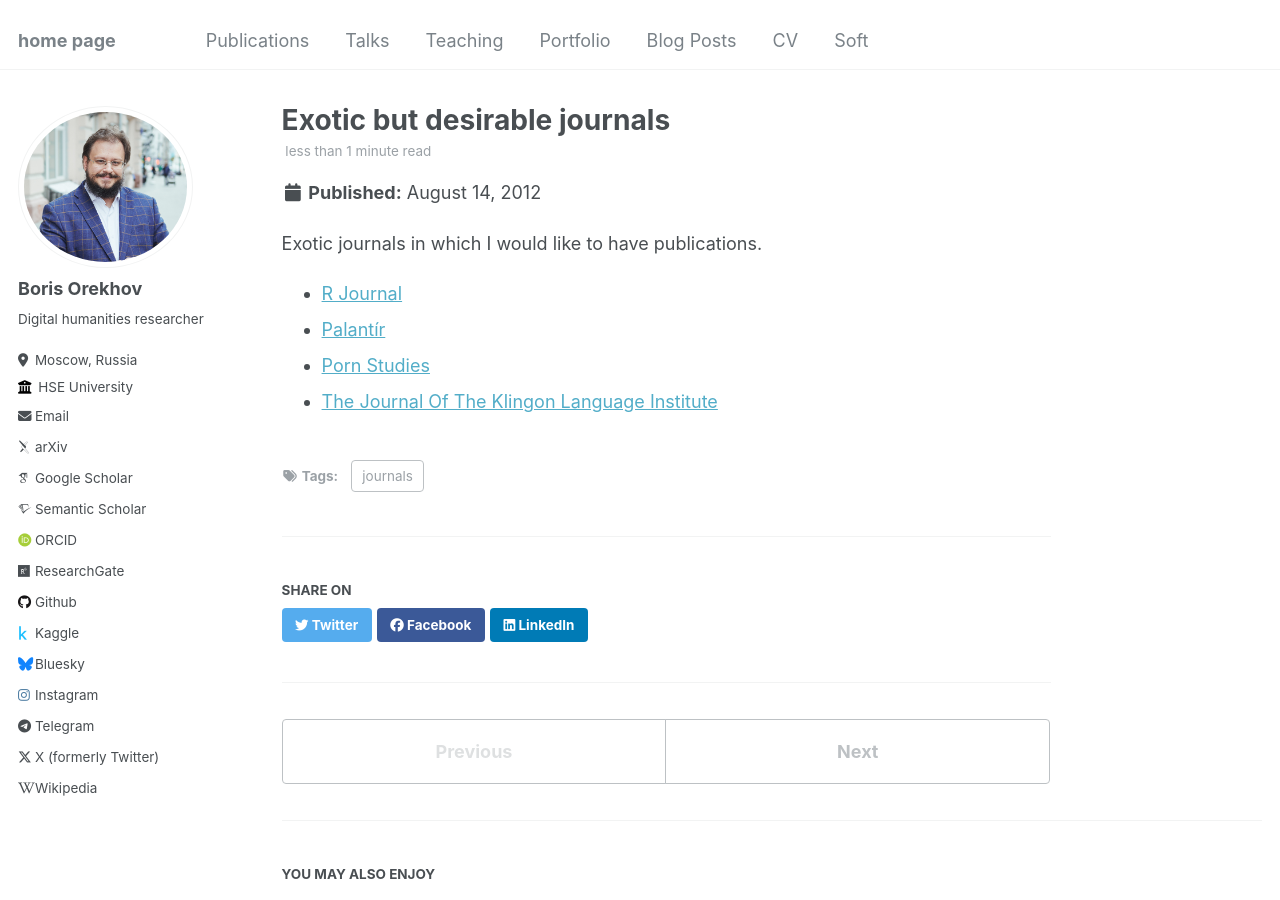
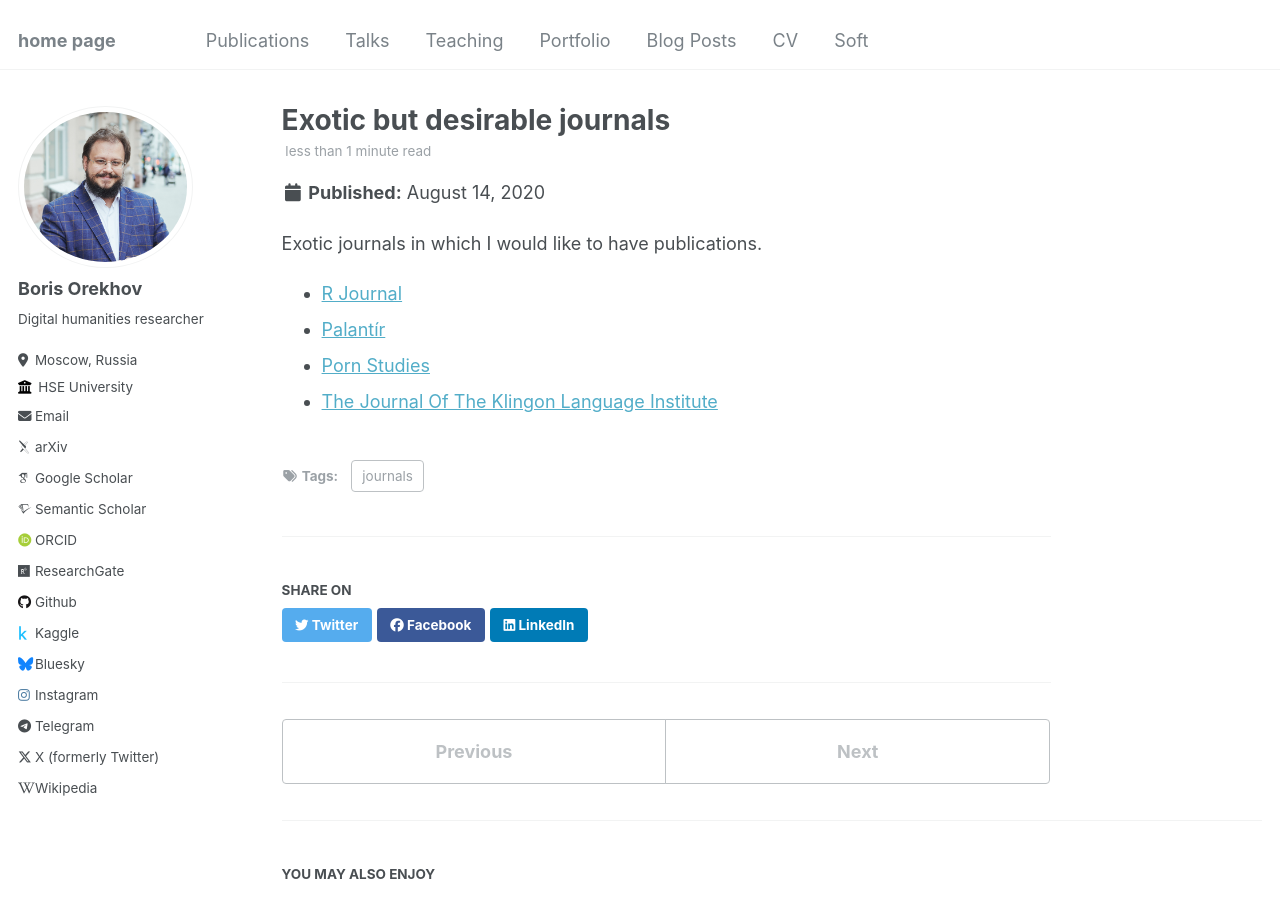
Before and after one commit to nevmenandr/homepage, a Jekyll site: the page built from _posts/2020-08-14-blog-post-1.md, in a window 1280 px wide and 900 px high. Built offline with Jekyll 4.4.1, drawn with Linux system fonts in a browser that asks for light colours; some web fonts are replaced.

Commit message:
Update 2020-08-14-blog-post-1.md

```diff
--- a/_posts/2020-08-14-blog-post-1.md
+++ b/_posts/2020-08-14-blog-post-1.md
@@ -1,7 +1,7 @@
 ---
 title: 'Exotic but desirable  journals'
-date: 2012-08-14
-permalink: /posts/2012/08/blog-post-1/
+date: 2020-08-14
+permalink: /posts/2020/08/blog-post-1/
 tags:
   - journals
 ---
```
